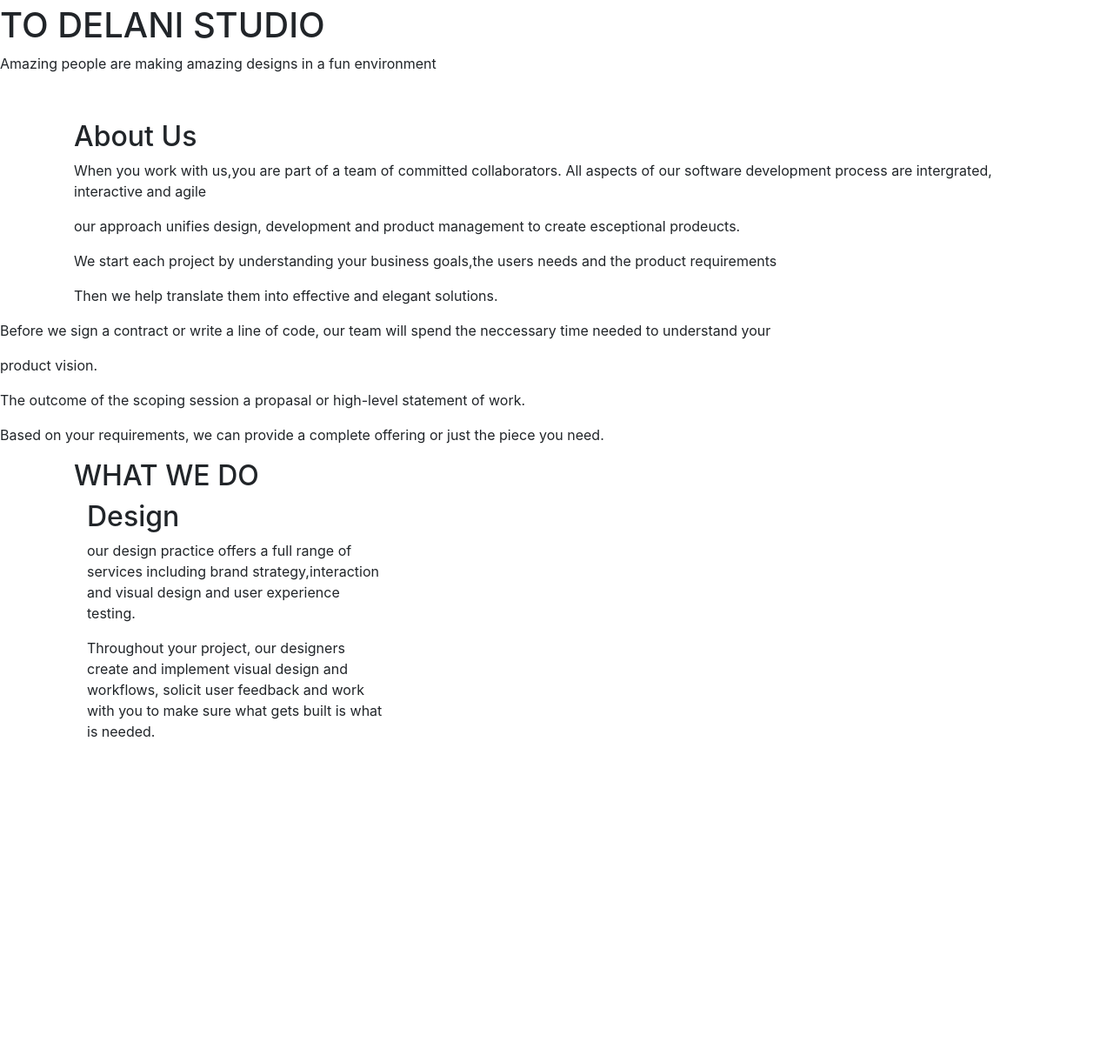
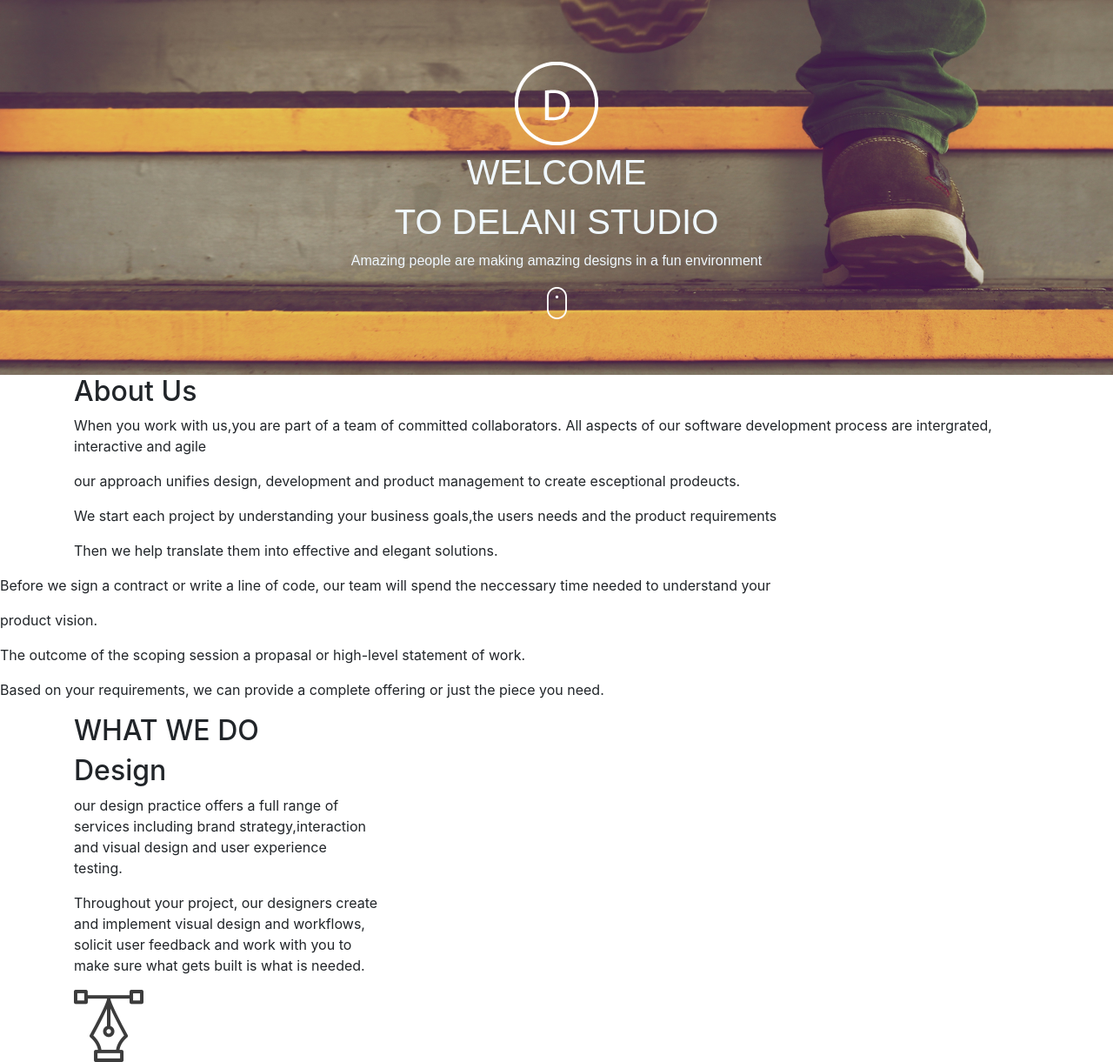
Before and after one commit to Timothykagondu/Delani-studio, a plain HTML site: page index.html in a window 1280 px wide. Shown: the part 147-1368 px from the top of the page at 87% size. Before the commit the page ends 1016 px from the top, so only its background shows below. Drawn offline with nearby package versions, Linux system fonts and the light colour scheme; files that its build step writes are made by us from their sources; files whose address does not match are found by name.

Commit message:
container work

```diff
--- a/index.html
+++ b/index.html
@@ -6,19 +6,18 @@
     <meta name="viewport" content="width=device-width, initial-scale=1.0">
     <title>Delani-Studio</title>
     <link rel="stylesheet" href="css/bootstrap.css">
-    <link rel="stylesheet" href="css/style.cc">
-
+    <link rel="stylesheet" href="css/style.css">
+    <script src="https://code.jquery.com/jquery-3.6.0.js" integrity="sha256-H+K7U5CnXl1h5ywQfKtSj8PCmoN9aaq30gDh27Xc0jk=" crossorigin="anonymous"></script>
 </head>
 <body>
     <div class="pg1">
-        <img src="/Images/1.jpg" alt="pg1" id="pg1">
+        <img src="/Images/1.jpg" alt="logo" id="logo">
         <h1>WELCOME</h1>
         <h1>TO DELANI STUDIO</h1>
         <p>Amazing people are making amazing designs in a fun environment</p>
         <div class="mouse"></div>
         <a href="#about"><img src="/Images/2.jpg" alt="mouse" id="mouse"></a>
-
-    </div>
+     </div>
     <div class="container" id="about">
         <h2 id="about">About Us</h2>
         <p>When you work with us,you are part of a team of committed collaborators. All aspects of our software development process are intergrated, interactive and agile</p>
@@ -36,14 +35,16 @@
     </div>
     <div class="container work">
         <h2 class="heading">WHAT WE DO</h2>
-        <div class="row"></div>
+        <div class="row">
         <div class="col-md-4">
             <div id="design">
                 <h2 class="title">Design</h2>
                 <p>our design practice offers a full range of services including brand strategy,interaction and visual design and user experience testing.</p>
                 <p>Throughout your project, our designers create and implement visual design and workflows, solicit user feedback and work with you to make sure what gets built is what is needed.</p>
              </div>
-             <div id
+             <div id="design-img">
+                 <img src="/Images/4.jpg" alt="">
+             </div>
             </div>
     </div>
 
```
Also changed, not shown: Images/4.jpg (added), Images/5.jpg (added), Images/6.jpg (added), Images/7.jpg (added), Images/8.jpg (added).
